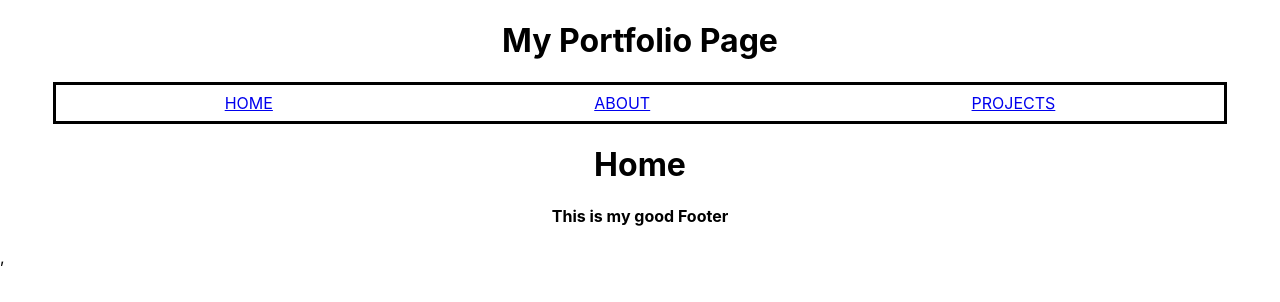
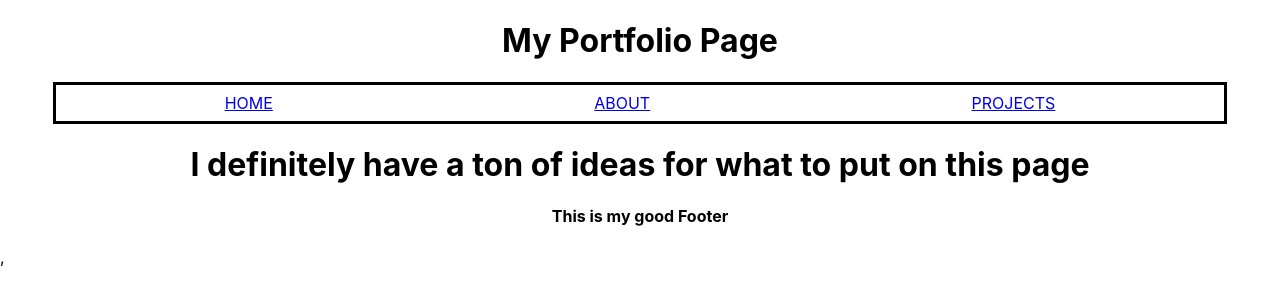
Before and after one commit to maxmcgrath1/portfolio_frontend, a React (Create React App) app: page / in a window 1280 px wide. Shown: the top 302 px of the page. Built offline with nearby package versions, Linux system fonts and the light colour scheme.

Commit message:
added the arrays back in for data leak cleanup

```diff
--- a/src/pages/About.js
+++ b/src/pages/About.js
@@ -15,7 +15,7 @@ function About(props) {
     };
 
     // make an initial call for the data inside a useEffect, so it only happens once on component load
-    useEffect(() => getAboutData());
+    useEffect(() => getAboutData(), []);
 
     // define a function that will return the JSX needed once we get the data
     const loaded = () => (
--- a/src/pages/Home.js
+++ b/src/pages/Home.js
@@ -1,5 +1,5 @@
 function Home(props) {
-    return <h1>Home</h1>;
+    return <h1>I definitely have a ton of ideas for what to put on this page</h1>;
 }
 
 export default Home;
--- a/src/pages/Projects.js
+++ b/src/pages/Projects.js
@@ -15,7 +15,7 @@ function Projects(props) {
     };
 
     // make an initial call for the data inside a useEffect, so it only happens once on component load
-    useEffect(() => getProjectsData());
+    useEffect(() => getProjectsData(), []);
 
     // define a function that will return the JSX needed once we get the data
     const loaded = () => {
@@ -23,6 +23,7 @@ function Projects(props) {
             <div className = "project">
                 <h1>{project.name}</h1>
                 <img src={project.image} alt={project.name} />
+                <h3>{project.description}</h3>
                 <a href={project.git}>
                     <button>Github</button>
                 </a>
```
